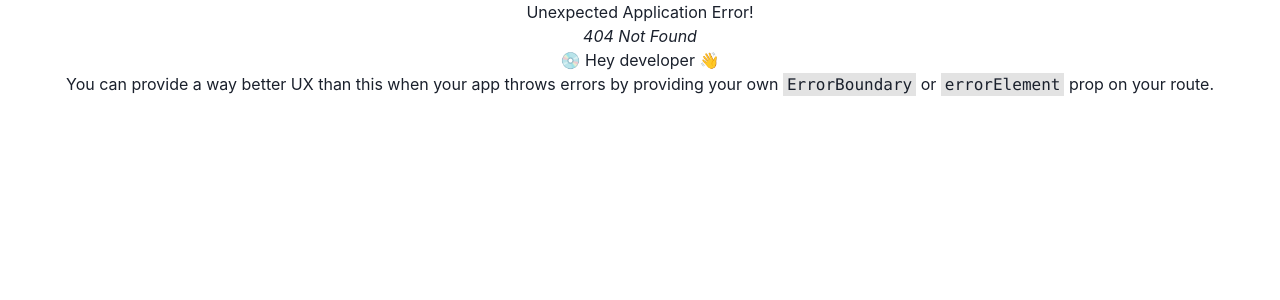
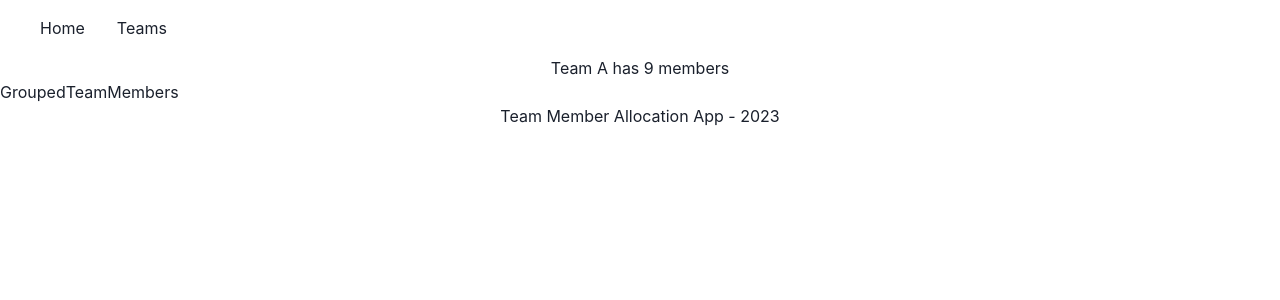
Before and after one commit to Adebayorr/freecode-react-one, a React (Vite) app: page /GroupedTeamMembers in a window 1280 px wide. Before the commit this address had no page. Shown: the top 300 px of the page. Built offline with nearby package versions, Linux system fonts and the light colour scheme.

Commit message:
create Navbar and NotFound component

```diff
--- a/src/App.jsx
+++ b/src/App.jsx
@@ -4,6 +4,8 @@ import { ChakraProvider } from "@chakra-ui/react"
 import { useState } from "react";
 import { createBrowserRouter, RouterProvider, Route, createRoutesFromElements} from "react-router-dom";
 import RootLayer from "./RootLayer";
+import GroupedTeamMembers from "./GroupedTeamMembers";
+import NotFound from "./NotFound";
 
 function App() {
   const [selectedTeam, setTeam] = useState(JSON.parse(localStorage.getItem("Team")) || "Team A")
@@ -100,6 +102,8 @@ function App() {
                 <Route index element={ <Employees
                 employees={employees} handleEmployeeCardClick={handleEmployeeCardClick}
                 handleTeamSelection={handleTeamSelection} selectedTeam={selectedTeam} />}/>
+                <Route path="/GroupedTeamMembers" element={<GroupedTeamMembers />}/>
+                <Route path="*" element={<NotFound />} />
             </Route>
         )
      )
--- /dev/null
+++ b/src/GroupedTeamMembers.jsx
@@ -0,0 +1,11 @@
+import { Flex } from "@chakra-ui/react";
+
+const GroupedTeamMembers = () => {
+    return (
+        <Flex>
+            GroupedTeamMembers
+        </Flex>
+     );
+}
+
+export default GroupedTeamMembers;
--- /dev/null
+++ b/src/Navbar.jsx
@@ -0,0 +1,12 @@
+import { NavLink } from "react-router-dom";
+
+const Navbar = () => {
+    return (
+        <nav>
+            <NavLink to={"/"}>Home</NavLink>
+            <NavLink to={"/GroupedTeamMembers"}>Teams</NavLink>
+        </nav>
+     );
+}
+
+export default Navbar;
--- /dev/null
+++ b/src/NotFound.jsx
@@ -0,0 +1,12 @@
+import { Link } from "react-router-dom";
+
+const NotFound = () => {
+    return (
+        <div>
+            <h1>Page Not Found</h1>
+            <Link to="/">Go back to <span>Home</span></Link>
+        </div>
+     );
+}
+
+export default NotFound;
--- a/src/RootLayer.jsx
+++ b/src/RootLayer.jsx
@@ -2,10 +2,12 @@ import { Outlet } from "react-router-dom";
 import Footer from "./Footer";
 import Header from "./Header"
 import PropTypes from "prop-types"
+import Navbar from "./Navbar";
 
 const RootLayer = ({selectedTeam, employees}) => {
     return (
         <>
+        <Navbar />
         <Header selectedTeam={selectedTeam} selectedTeamCount={employees.map(employee => employee.team === selectedTeam).length}/>
         <Outlet />
         <Footer />
--- a/src/index.css
+++ b/src/index.css
@@ -1,3 +1,16 @@
 h1, h2, h3, h4, h5, p {
   text-align: center;
 }
+
+nav {
+  padding: 1rem 2.5rem;
+}
+
+nav a {
+  margin-right: 2rem;
+}
+
+a span {
+  color: bisque;
+  text-decoration: underline;
+}
```
